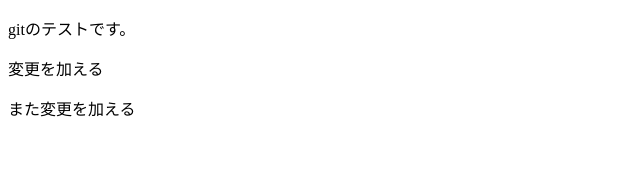
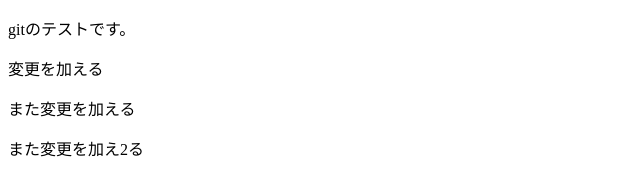
Before and after one commit to 39Isao2/test1114, a plain HTML site: page index.html in a window 1280 px wide. Shown: the whole page, without its empty margins (0-640 px from the left). Drawn offline with Linux system fonts and the light colour scheme.

Commit message:
originに変更

```diff
--- a/index.html
+++ b/index.html
@@ -10,5 +10,6 @@
     <p>gitのテストです。</p>
     <p>変更を加える</p>
     <p>また変更を加える</p>
+    <p>また変更を加え2る</p>
 </body>
 </html>
```
